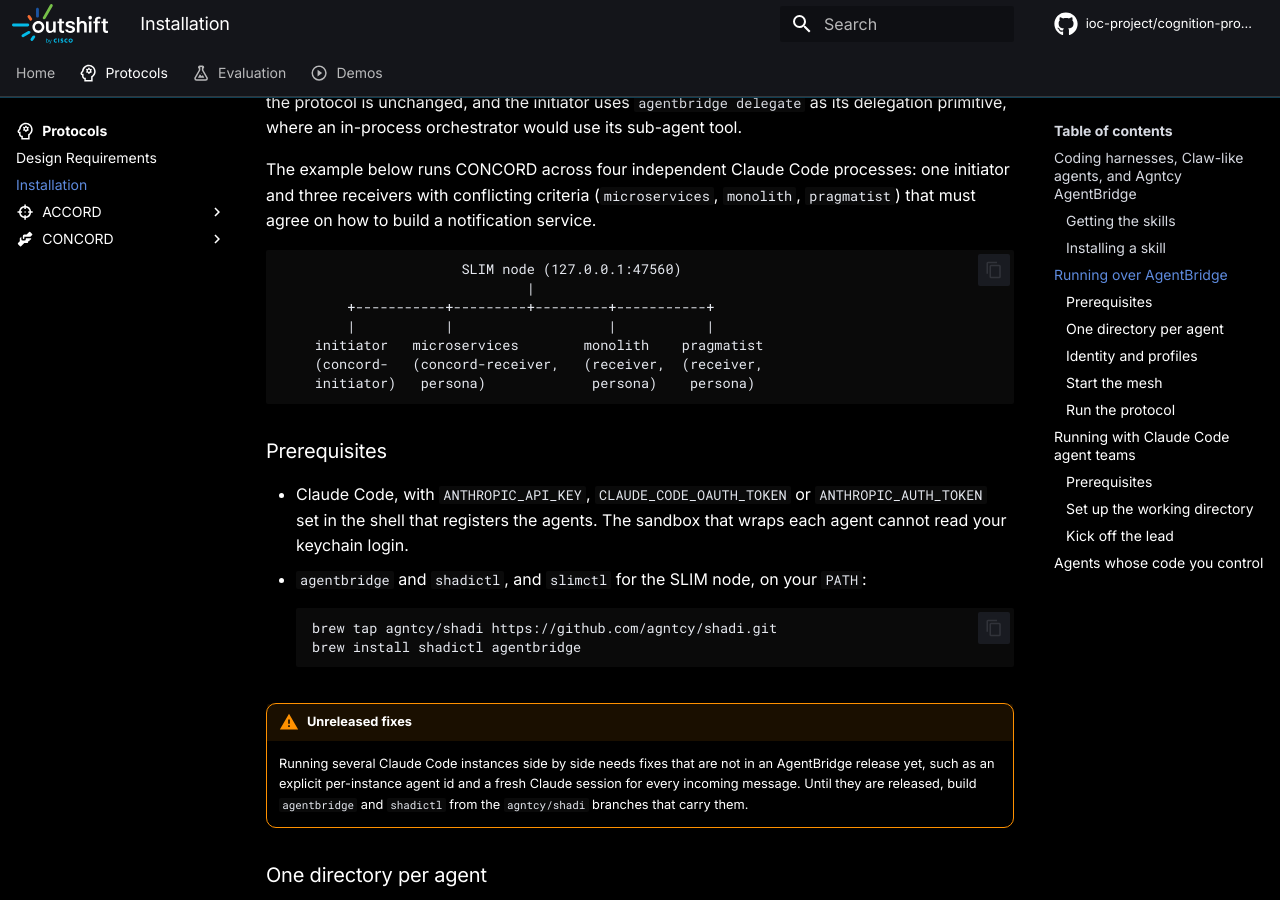
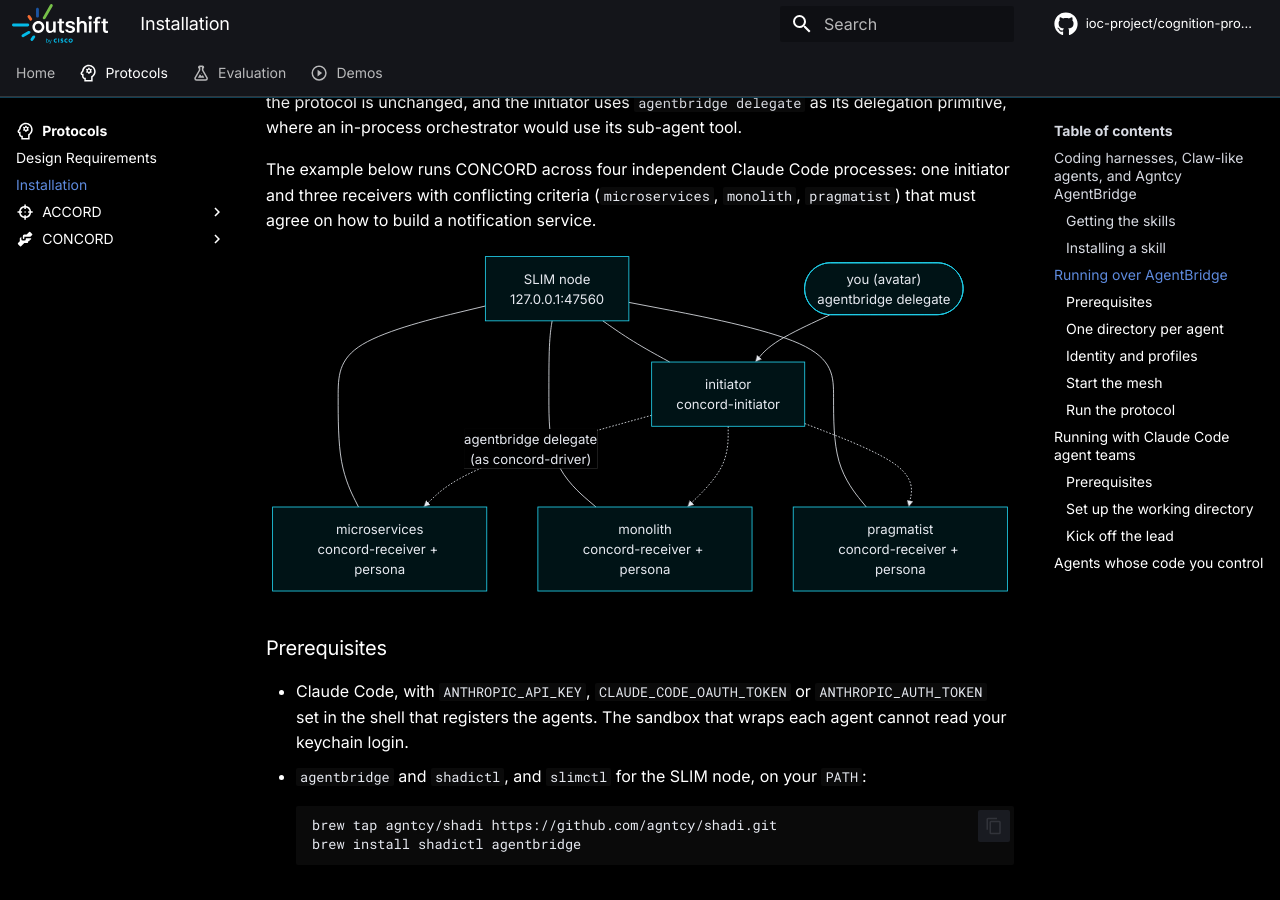
Before and after one commit to ioc-project/cognition-protocols, an MkDocs documentation site: the page built from docs/protocols/installation.md, in a window 1280 px wide and 900 px high, scrolled down 1845 px. Built offline with MkDocs 1.6.1 and Material for MkDocs 9.7.7, drawn with Linux system fonts in a browser that asks for light colours; comment, search, counter and statistics services are not loaded; some of the changed lines change nothing that is shown.

Commit message:
docs: draw the AgentBridge topology with mermaid
Enable the mermaid custom fence in pymdownx.superfences.

Signed-off-by: Mauro Sardara <msardara@cisco.com>

````diff
--- a/docs/protocols/installation.md
+++ b/docs/protocols/installation.md
@@ -99,14 +99,17 @@
 initiator and three receivers with conflicting criteria (`microservices`, `monolith`,
 `pragmatist`) that must agree on how to build a notification service.
 
-```
-                      SLIM node (127.0.0.1:47560)
-                              |
-        +-----------+---------+---------+-----------+
-        |           |                   |           |
-    initiator   microservices        monolith    pragmatist
-    (concord-   (concord-receiver,   (receiver,  (receiver,
-    initiator)   persona)             persona)    persona)
+```mermaid
+flowchart TB
+    SLIM["SLIM node<br/>127.0.0.1:47560"]
+    SLIM --- I["initiator<br/>concord-initiator"]
+    SLIM --- M["microservices<br/>concord-receiver + persona"]
+    SLIM --- O["monolith<br/>concord-receiver + persona"]
+    SLIM --- P["pragmatist<br/>concord-receiver + persona"]
+    You(["you (avatar)<br/>agentbridge delegate"]) --> I
+    I -. "agentbridge delegate<br/>(as concord-driver)" .-> M
+    I -.-> O
+    I -.-> P
 ```
 
 ### Prerequisites
--- a/mkdocs.yml
+++ b/mkdocs.yml
@@ -55,7 +55,11 @@
   - pymdownx.inlinehilite
   - pymdownx.snippets:
       base_path: [docs]
-  - pymdownx.superfences
+  - pymdownx.superfences:
+      custom_fences:
+        - name: mermaid
+          class: mermaid
+          format: !!python/name:pymdownx.superfences.fence_code_format
   - pymdownx.tabbed:
       alternate_style: true
 
````
